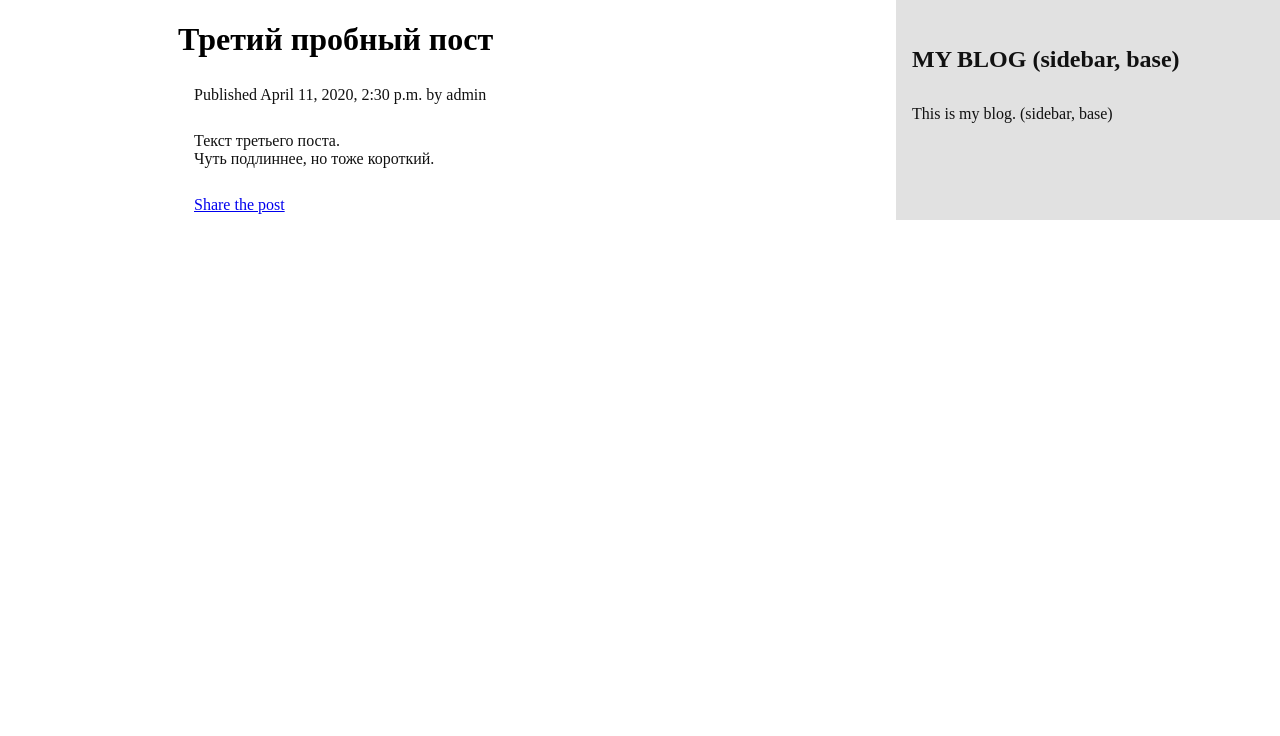
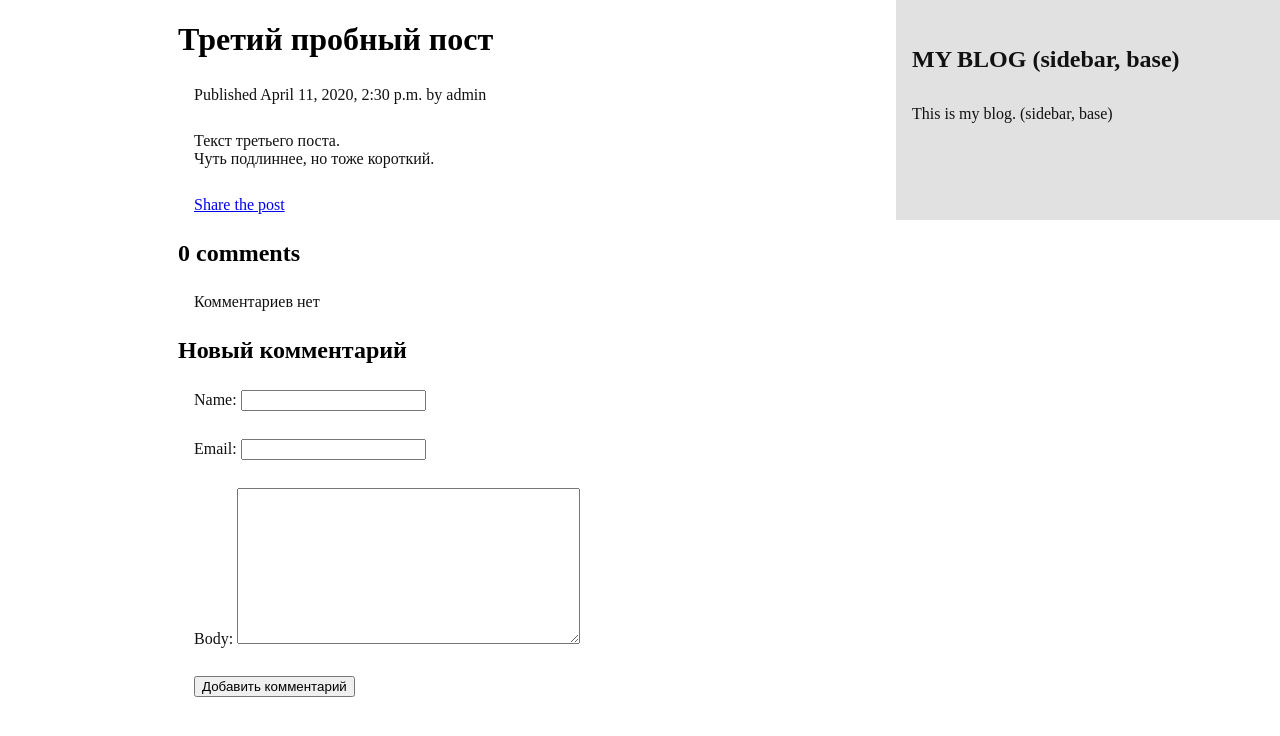
Before and after one commit to NineMan/DjangoExamples, a Django app: a page that uses mysite/templates/blog/post/detail.html in a window 1280 px wide. Shown: the top 736 px of the page. Run offline with Django 3.2, Linux system fonts and the light colour scheme; data comes from the database, SQL or seed files in the repository; both versions use the stored data as it was after the commit.

Commit message:
2.2 Create system of comments of post Add at blog post commenting system

```diff
--- a/mysite/blog/forms.py
+++ b/mysite/blog/forms.py
@@ -1,4 +1,5 @@
 from django import forms
+from .models import Comment
 
 
 class EmailPostForm(forms.Form):
@@ -7,3 +8,9 @@ class EmailPostForm(forms.Form):
     to = forms.EmailField()                             # кому отправить рекомендацию
     comments = forms.CharField(required=False,
                               widget=forms.Textarea)    # комментарии в письме
+
+
+class CommentForm(forms.ModelForm):
+    class Meta:
+        model = Comment
+        fields = ('name', 'email', 'body')
--- a/mysite/blog/views.py
+++ b/mysite/blog/views.py
@@ -3,8 +3,8 @@ from django.core.paginator import Paginator, EmptyPage, PageNotAnInteger    # Д
 from django.views.generic import ListView                                   # Для представления на основе класса
 from django.core.mail import send_mail
 from django.conf import settings
-from .forms import EmailPostForm
-from .models import Post
+from .models import Post, Comment
+from .forms import EmailPostForm, CommentForm
 
 
 class PostListView(ListView):
@@ -46,7 +46,27 @@ def post_detail(request, year, month, day, post):
                              publish__day=day,
                              slug=post,
                              )
-    return render(request, 'blog/post/detail.html', {'post': post})
+    # Список активных комментов для этого поста
+    comments = post.comments.filter(active=True)
+
+    if request.method == 'POST':
+        # Комментарий запостили
+        comment_form = CommentForm(data=request.POST)
+        if comment_form.is_valid():
+            # Создается объект Comment, но ещё не сохраняется в базу
+            new_comment = comment_form.save(commit=False)
+            # Назначаем текущий пост для коммента
+            new_comment.post = post
+            # Сохраняем коммент в базу данных
+            new_comment.save()
+    else:
+        comment_form = CommentForm()
+    return render(request,
+                  'blog/post/detail.html',
+                  {'post': post,
+                   'comments': comments,
+                   'coment_form': comment_form})
+
 
 
 def post_share(request, post_id):
--- a/mysite/templates/blog/post/detail.html
+++ b/mysite/templates/blog/post/detail.html
@@ -7,8 +7,36 @@
     <p class="date">
         Published {{ post.publish }} by {{ post.author }}
     </p>
-{{ post.body|linebreaks }}
+        {{ post.body|linebreaks }}
     <p>
         <a href="{% url 'blog:post_share' post_id=post.pk %}">Share the post</a>
     </p>
+    {% with comments.count as total_comments %}
+        <h2>
+            {{ total_comments }} comment{{ total_comments|pluralize }}
+        </h2>
+    {% endwith %}
+    {% for comment in comments %}
+        <div class="comment">
+            <p class="info">
+                Комментарий {{ forloop.counter }} от {{ comment.name }}
+                {{ comment.created }}
+            </p>
+            {{ comment.body|linebreaks }}
+        </div>
+    {% empty %}
+        <p>Комментариев нет</p>
+    {% endfor %}
+
+    {% if new_comment %}
+        <h2>Ваш комментарий был успешно добавлен</h2>
+    {% else %}
+        <h2>Новый комментарий</h2>
+        <form action="." method="post">
+            {{ coment_form.as_p }}
+            {% csrf_token %}
+            <p><input type="submit" value="Добавить комментарий"></p>
+        </form>
+    {% endif %}
+
 {% endblock %}
```
Also changed, not shown: mysite/blog/admin.py (+8 -1 lines), mysite/db.sqlite3.
